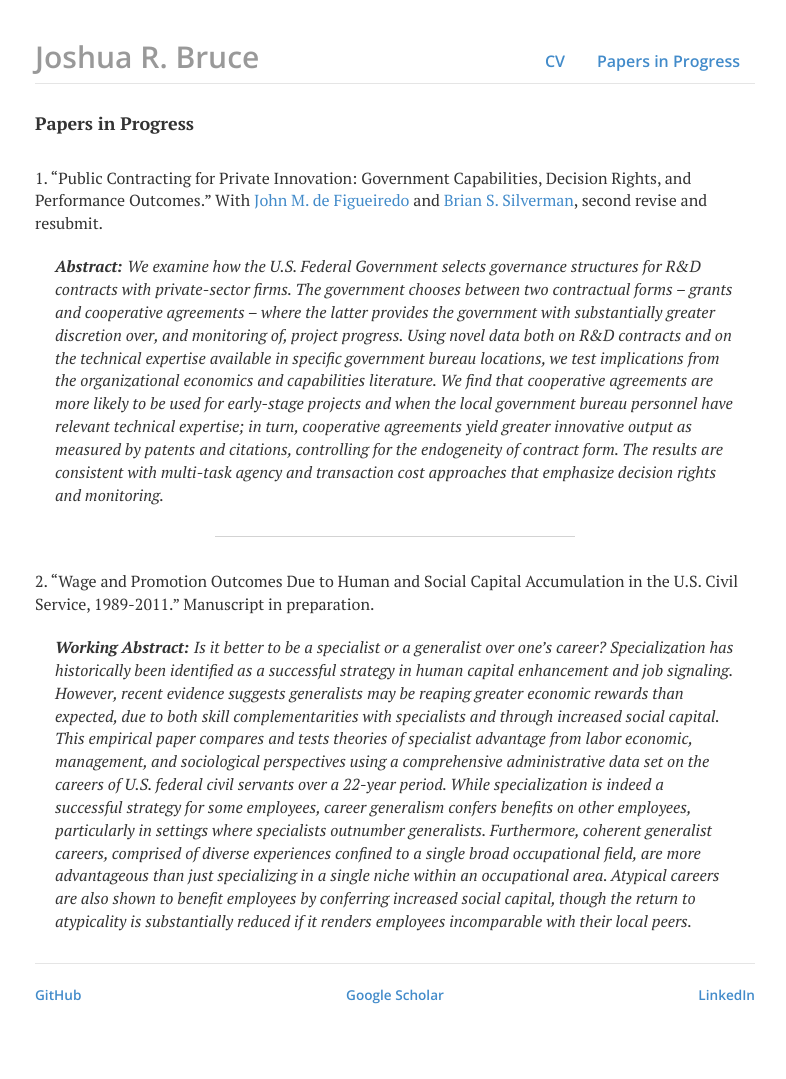
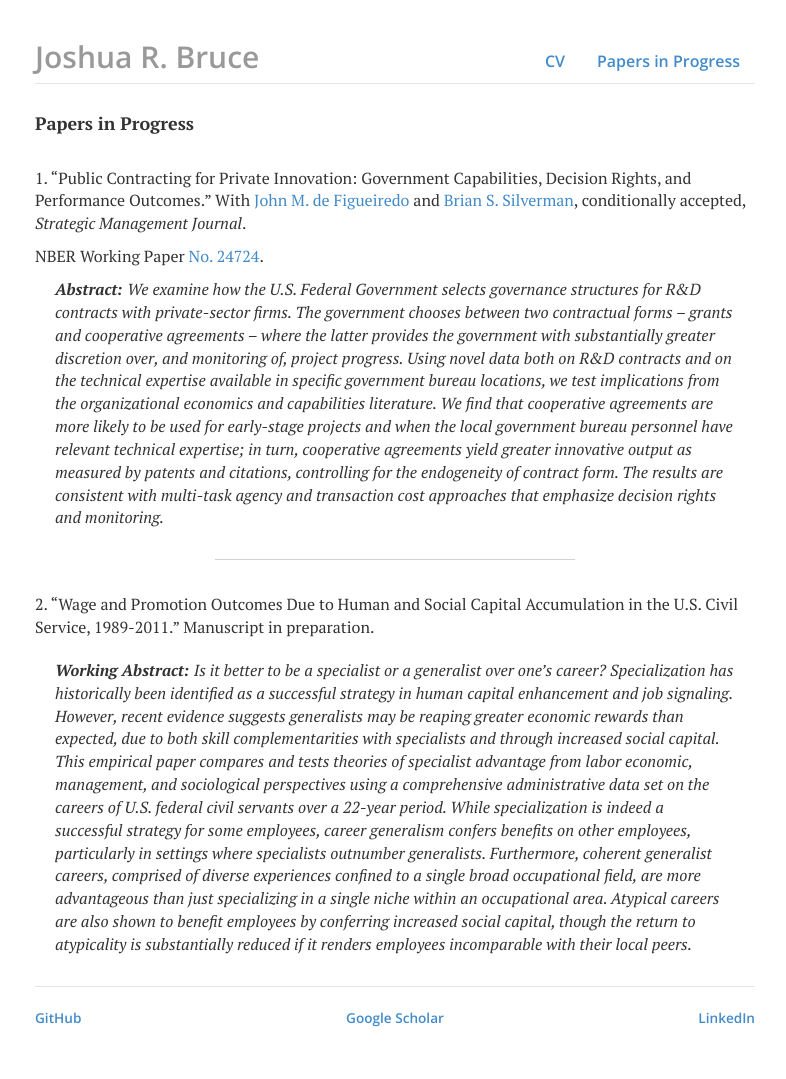
Before and after one commit to joshuarbruce/joshuarbruce.github.io, a Jekyll site: the page built from papers/index.html, in a window 1280 px wide. Shown: the whole page, without its empty margins (245-1031 px from the left). Built offline with Jekyll 4.4.1, drawn with Linux system fonts in a browser that asks for light colours; nearby versions of some CDN libraries; before the commit the page ends 1056 px from its top, so only the background shows below that.

Commit message:
Update index.html

```diff
--- a/papers/index.html
+++ b/papers/index.html
@@ -8,7 +8,7 @@ description: list of Joshua R. Bruce's papers, published and in various states o
 
 	<h4>Papers in Progress</h4>
     <br>
-  	<p>1. &ldquo;Public Contracting for Private Innovation: Government Capabilities, Decision Rights, and Performance Outcomes.&rdquo; With <a href="https://law.duke.edu/fac/defigueiredo/" target="_blank">John M. de Figueiredo</a> and <a href="http://www.rotman.utoronto.ca/FacultyAndResearch/Faculty/FacultyBios/Silverman" target="_blank">Brian S. Silverman</a>, second revise and resubmit.</p>
+  	<p>1. &ldquo;Public Contracting for Private Innovation: Government Capabilities, Decision Rights, and Performance Outcomes.&rdquo; With <a href="https://law.duke.edu/fac/defigueiredo/" target="_blank">John M. de Figueiredo</a> and <a href="http://www.rotman.utoronto.ca/FacultyAndResearch/Faculty/FacultyBios/Silverman" target="_blank">Brian S. Silverman</a>, conditionally accepted, <i>Strategic Management Journal</i>.</p> NBER Working Paper <a href="https://www.nber.org/papers/w24724" target="_blank">No. 24724</a>.
 
     <blockquote style="border-left:none"><i><b>Abstract: </b>We examine how the U.S. Federal Government selects governance structures for R&amp;D contracts with private-sector firms. The government chooses between two contractual forms – grants and cooperative agreements – where the latter provides the government with substantially greater discretion over, and monitoring of, project progress. Using novel data both on R&amp;D contracts and on the technical expertise available in specific government bureau locations, we test implications from the organizational economics and capabilities literature. We find that cooperative agreements are more likely to be used for early-stage projects and when the local government bureau personnel have relevant technical expertise; in turn, cooperative agreements yield greater innovative output as measured by patents and citations, controlling for the endogeneity of contract form. The results are consistent with multi-task agency and transaction cost approaches that emphasize decision rights and monitoring.</i></blockquote>
 
```
